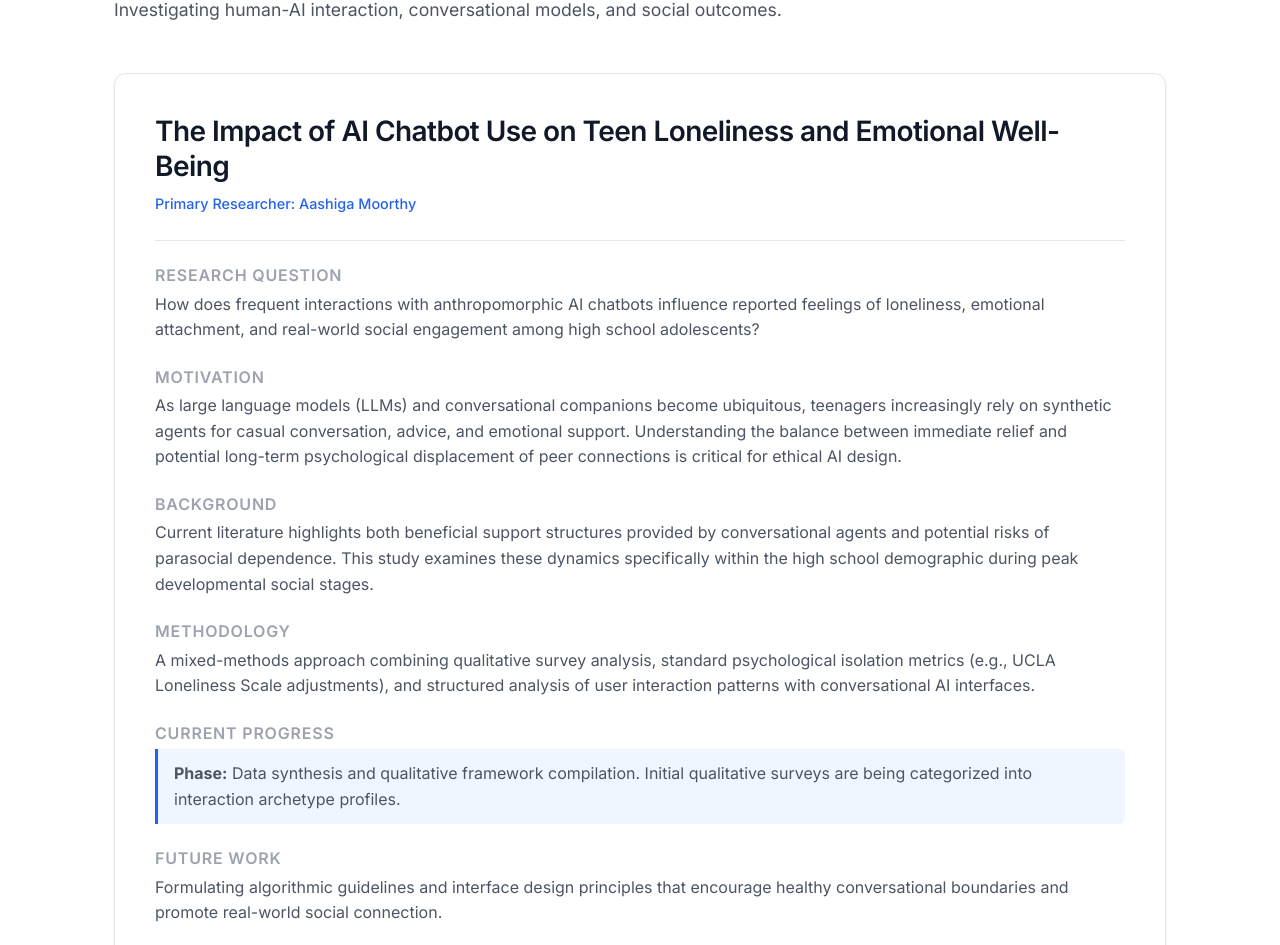
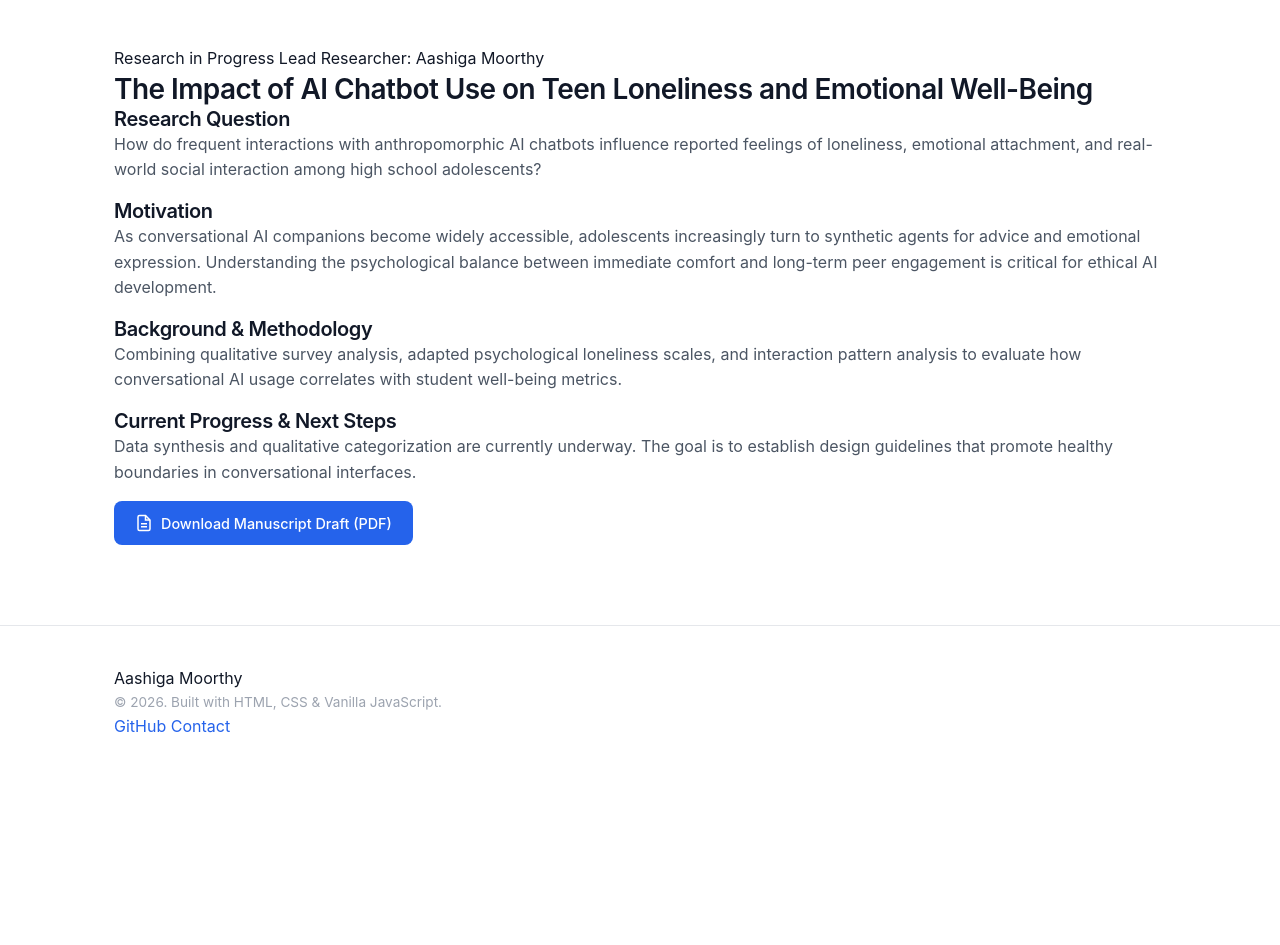
Before and after one commit to AashigaM/aashiga-portfolio, a plain HTML site: page research.html in a window 1280 px wide. Shown: the part 253-1198 px from the top of the page. After the commit the page ends 1032 px from the top, so only its background shows below. Drawn offline with Linux system fonts and the light colour scheme.

Commit message:
Update research.html with new content and structure

```diff
--- a/research.html
+++ b/research.html
@@ -4,18 +4,18 @@
     <meta charset="UTF-8">
     <meta name="viewport" content="width=device-width, initial-scale=1.0">
     <title>Research | Aashiga Moorthy</title>
-    <meta name="description" content="Academic research paper and ongoing study on AI Chatbots, Teen Loneliness, and Emotional Well-Being by Aashiga Moorthy.">
     <link rel="preconnect" href="https://fonts.googleapis.com">
     <link rel="preconnect" href="https://fonts.gstatic.com" crossorigin>
-    <link href="https://fonts.googleapis.com/css2?family=Inter:wght@300;400;500;600;700&family=JetBrains+Mono:wght@400;500&display=swap" rel="stylesheet">
+    <link href="https://fonts.googleapis.com/css2?family=Plus+Jakarta+Sans:wght@300;400;500;600;700&family=JetBrains+Mono:wght@400;500&display=swap" rel="stylesheet">
     <link rel="stylesheet" href="css/style.css">
 </head>
 <body>
-    <div id="loader" class="loader-overlay"><div class="spinner"></div></div>
-
     <header class="navbar-header">
         <nav class="navbar" aria-label="Main Navigation">
-            <a href="index.html" class="nav-logo" aria-label="Aashiga Moorthy Home"><span class="logo-box">AM</span></a>
+            <a href="index.html" class="nav-brand">
+                <span class="brand-avatar">AM</span>
+                <span class="brand-name">aashiga.dev</span>
+            </a>
             <div class="nav-menu" id="navMenu">
                 <ul class="nav-list">
                     <li><a href="index.html" class="nav-link">Home</a></li>
@@ -23,69 +23,61 @@
                     <li><a href="projects.html" class="nav-link">Projects</a></li>
                     <li><a href="research.html" class="nav-link active">Research</a></li>
                     <li><a href="teaching.html" class="nav-link">Teaching</a></li>
-                    <li><a href="blog.html" class="nav-link">Blog</a></li>
-                    <li><a href="resume.pdf" class="nav-link btn-secondary-nav" target="_blank" rel="noopener">Resume</a></li>
                     <li><a href="contact.html" class="nav-link">Contact</a></li>
                 </ul>
             </div>
             <div class="nav-controls">
-                <button id="themeToggle" class="theme-toggle" aria-label="Toggle dark and light mode">
-                    <svg class="sun-icon" viewBox="0 0 24 24" width="20" height="20" fill="none" stroke="currentColor" stroke-width="2"><circle cx="12" cy="12" r="5"/><path d="M12 1v2M12 21v2M4.22 4.22l1.42 1.42M18.36 18.36l1.42 1.42M1 12h2M21 12h2M4.22 19.78l1.42-1.42M18.36 5.64l1.42-1.42"/></svg>
-                    <svg class="moon-icon" viewBox="0 0 24 24" width="20" height="20" fill="none" stroke="currentColor" stroke-width="2"><path d="M21 12.79A9 9 0 1 1 11.21 3 7 7 0 0 0 21 12.79z"/></svg>
+                <button id="themeToggle" class="theme-toggle" aria-label="Toggle theme">
+                    <svg class="sun-icon" viewBox="0 0 24 24" width="18" height="18" fill="none" stroke="currentColor" stroke-width="2"><circle cx="12" cy="12" r="5"/><path d="M12 1v2M12 21v2M4.22 4.22l1.42 1.42M18.36 18.36l1.42 1.42M1 12h2M21 12h2M4.22 19.78l1.42-1.42M18.36 5.64l1.42-1.42"/></svg>
+                    <svg class="moon-icon" viewBox="0 0 24 24" width="18" height="18" fill="none" stroke="currentColor" stroke-width="2"><path d="M21 12.79A9 9 0 1 1 11.21 3 7 7 0 0 0 21 12.79z"/></svg>
                 </button>
-                <button class="hamburger" id="hamburger" aria-label="Toggle navigation menu"><span class="bar"></span><span class="bar"></span><span class="bar"></span></button>
+                <button class="hamburger" id="hamburger" aria-label="Menu"><span class="bar"></span><span class="bar"></span></button>
             </div>
         </nav>
     </header>
 
-    <main id="main-content" class="section">
+    <main class="section">
         <div class="container">
-            <header class="page-header scroll-reveal">
-                <div class="badge badge-accent">Research in Progress</div>
-                <h1 class="page-title">Academic Research</h1>
-                <p class="page-subtitle">Investigating human-AI interaction, conversational models, and social outcomes.</p>
-            </header>
-
-            <article class="card research-paper-card scroll-reveal">
-                <div class="paper-header">
-                    <h2>The Impact of AI Chatbot Use on Teen Loneliness and Emotional Well-Being</h2>
-                    <span class="author-tag">Primary Researcher: Aashiga Moorthy</span>
+            <div class="page-header">
+                <span class="section-tag">Academic Research</span>
+                <h1>Research Project</h1>
+                <p class="subtitle">Investigating human-centered AI systems and social outcomes in adolescents.</p>
             </div>
 
-                <div class="paper-section">
-                    <h3>Research Question</h3>
-                    <p>How does frequent interactions with anthropomorphic AI chatbots influence reported feelings of loneliness, emotional attachment, and real-world social engagement among high school adolescents?</p>
+            <article class="research-paper-wrapper">
+                <div class="paper-badge-row">
+                    <span class="status-badge">Research in Progress</span>
+                    <span class="author-label">Lead Researcher: Aashiga Moorthy</span>
                 </div>
 
-                <div class="paper-section">
-                    <h3>Motivation</h3>
-                    <p>As large language models (LLMs) and conversational companions become ubiquitous, teenagers increasingly rely on synthetic agents for casual conversation, advice, and emotional support. Understanding the balance between immediate relief and potential long-term psychological displacement of peer connections is critical for ethical AI design.</p>
+                <h2 class="paper-title">The Impact of AI Chatbot Use on Teen Loneliness and Emotional Well-Being</h2>
+
+                <div class="paper-grid">
+                    <div class="paper-block">
+                        <h3>Research Question</h3>
+                        <p>How do frequent interactions with anthropomorphic AI chatbots influence reported feelings of loneliness, emotional attachment, and real-world social interaction among high school adolescents?</p>
                     </div>
 
-                <div class="paper-section">
-                    <h3>Background</h3>
-                    <p>Current literature highlights both beneficial support structures provided by conversational agents and potential risks of parasocial dependence. This study examines these dynamics specifically within the high school demographic during peak developmental social stages.</p>
+                    <div class="paper-block">
+                        <h3>Motivation</h3>
+                        <p>As conversational AI companions become widely accessible, adolescents increasingly turn to synthetic agents for advice and emotional expression. Understanding the psychological balance between immediate comfort and long-term peer engagement is critical for ethical AI development.</p>
                     </div>
 
-                <div class="paper-section">
-                    <h3>Methodology</h3>
-                    <p>A mixed-methods approach combining qualitative survey analysis, standard psychological isolation metrics (e.g., UCLA Loneliness Scale adjustments), and structured analysis of user interaction patterns with conversational AI interfaces.</p>
+                    <div class="paper-block">
+                        <h3>Background & Methodology</h3>
+                        <p>Combining qualitative survey analysis, adapted psychological loneliness scales, and interaction pattern analysis to evaluate how conversational AI usage correlates with student well-being metrics.</p>
                     </div>
 
-                <div class="paper-section">
-                    <h3>Current Progress</h3>
-                    <p class="status-box"><strong>Phase:</strong> Data synthesis and qualitative framework compilation. Initial qualitative surveys are being categorized into interaction archetype profiles.</p>
+                    <div class="paper-block">
+                        <h3>Current Progress & Next Steps</h3>
+                        <p>Data synthesis and qualitative categorization are currently underway. The goal is to establish design guidelines that promote healthy boundaries in conversational interfaces.</p>
+                    </div>
                 </div>
 
-                <div class="paper-section">
-                    <h3>Future Work</h3>
-                    <p>Formulating algorithmic guidelines and interface design principles that encourage healthy conversational boundaries and promote real-world social connection.</p>
-                </div>
-
-                <div class="paper-actions">
+                <div class="paper-cta">
                     <a href="paper-placeholder.pdf" class="btn btn-primary" target="_blank" rel="noopener">
-                        <svg viewBox="0 0 24 24" width="18" height="18" fill="none" stroke="currentColor" stroke-width="2"><path d="M14 2H6a2 2 0 0 0-2 2v16a2 2 0 0 0 2 2h12a2 2 0 0 0 2-2V8z"/><polyline points="14 2 14 8 20 8"/><line x1="16" y1="13" x2="8" y2="13"/><line x1="16" y1="17" x2="8" y2="17"/><polyline points="10 9 9 9 8 9"/></svg>
-                        Download Manuscript Draft (PDF Placeholder)
+                        <svg viewBox="0 0 24 24" width="18" height="18" fill="none" stroke="currentColor" stroke-width="2"><path d="M14 2H6a2 2 0 0 0-2 2v16a2 2 0 0 0 2 2h12a2 2 0 0 0 2-2V8z"/><polyline points="14 2 14 8 20 8"/><line x1="16" y1="13" x2="8" y2="13"/><line x1="16" y1="17" x2="8" y2="17"/></svg>
+                        Download Manuscript Draft (PDF)
                     </a>
                 </div>
             </article>
@@ -93,17 +85,18 @@
     </main>
 
     <footer class="footer">
-        <div class="container footer-container">
-            <div class="footer-info"><span class="footer-logo">AM</span><p>&copy; 2026 Aashiga Moorthy.</p></div>
-            <div class="footer-links">
+        <div class="container footer-content">
+            <div class="footer-left">
+                <span class="footer-brand">Aashiga Moorthy</span>
+                <p>&copy; 2026. Built with HTML, CSS & Vanilla JavaScript.</p>
+            </div>
+            <div class="footer-right">
                 <a href="https://github.com/AashigaM" target="_blank" rel="noopener">GitHub</a>
                 <a href="contact.html">Contact</a>
-                <a href="resume.pdf" target="_blank" rel="noopener">Resume</a>
             </div>
         </div>
     </footer>
 
-    <button id="backToTop" class="back-to-top" aria-label="Back to top"><svg viewBox="0 0 24 24" width="20" height="20" fill="none" stroke="currentColor" stroke-width="2"><path d="M18 15l-6-6-6 6"/></svg></button>
     <script src="js/script.js"></script>
 </body>
 </html>
```
Lines whose indentation alone changed are shown as unchanged.
